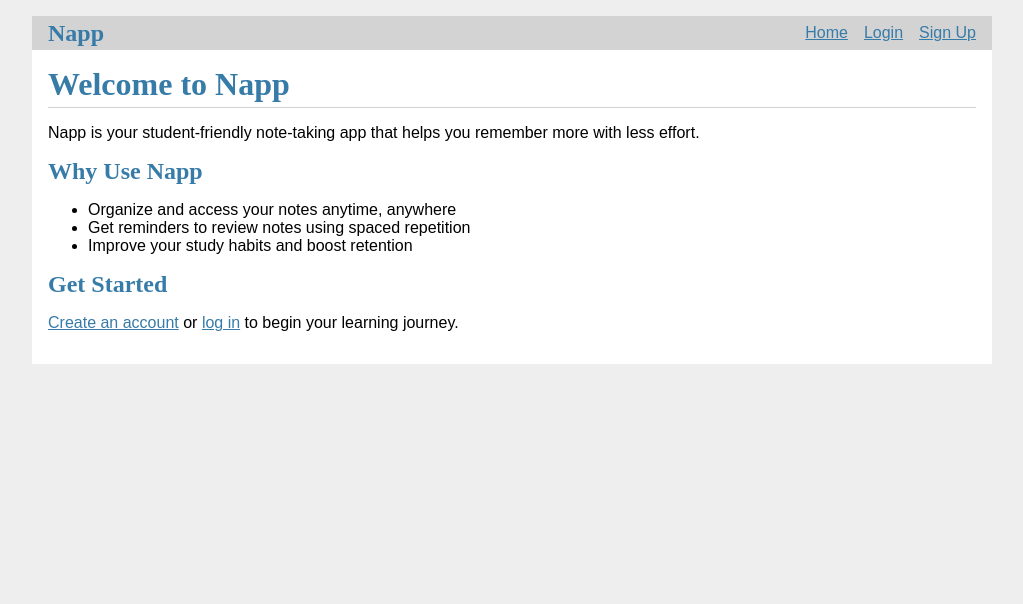
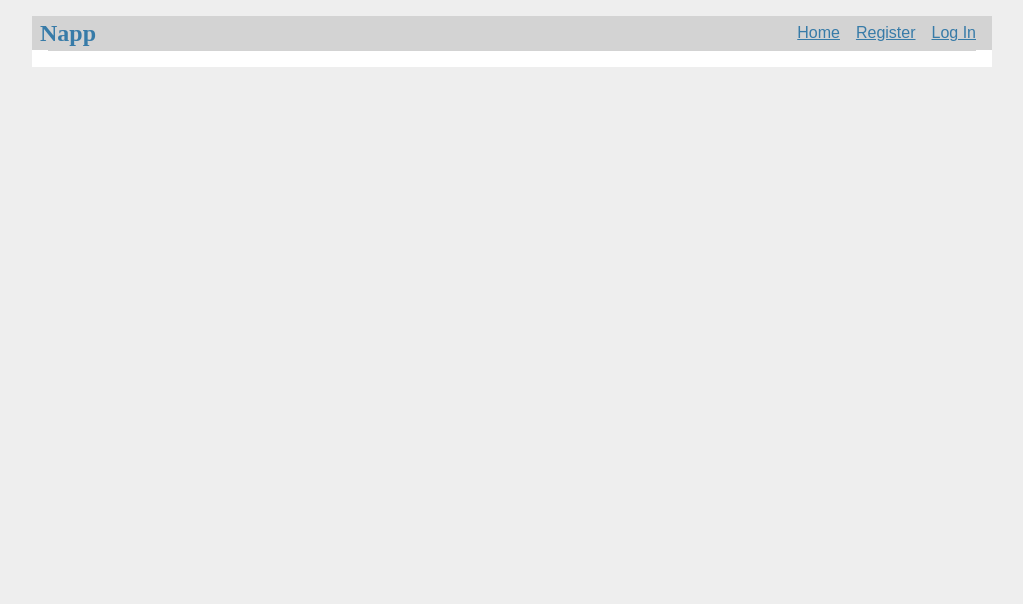
Before and after one commit to HubTakenIs/cs-final, a Flask app: page / in a window 1280 px wide. Shown: the top 604 px of the page, without its empty margins (128-1151 px from the left). Run offline with Flask 3, Linux system fonts and the light colour scheme.

Commit message:
making index page use base template

```diff
--- a/note_app/napp/templates/index.html
+++ b/note_app/napp/templates/index.html
@@ -1,31 +1,5 @@
-<!DOCTYPE html>
-<html lang="en">
-<head>
-  <meta charset="UTF-8">
-  <title>Napp - Your Smart Note-Taking Companion</title>
-  <link rel="stylesheet" href="{{ url_for('static', filename='style.css') }}">
-</head>
-<body>
-
-  <nav>
-    <h1><a href="{{ url_for('main.index') }}">Napp</a></h1>
-    <ul>
-     {% if g.user %}
-      <li><span>{{ g.user['username'] }}</span>
-      <li><a href="{{ url_for('main.index') }}">Home</a></li>
-      <li><a href="{{ url_for('note.list') }}">Notes</a></li>
-      <li><a href="{{ url_for('reminder.list') }}">Reminders</a></li>
-      <li><a href="{{ url_for('upload.list') }}">Uploads</a></li>
-      <li><a href="{{ url_for('auth.logout') }}">Log Out</a>
-     {% else %}
-      <li><a href="{{ url_for('main.index') }}">Home</a></li>
-      <li><a href="{{ url_for('auth.login') }}">Login</a></li>
-      <li><a href="{{ url_for('auth.register') }}">Sign Up</a></li>
-    </ul>
-     {% endif %}
-  </nav>
-
-  <div class="content">
+{% extends 'base.html' %}
+<div class="content">
     <header>
       <h1>Welcome to Napp</h1>
     </header>
@@ -42,6 +16,3 @@
     <h2>Get Started</h2>
     <p><a href="{{ url_for('auth.register') }}">Create an account</a> or <a href="{{ url_for('auth.login') }}">log in</a> to begin your learning journey.</p>
   </div>
-
-</body>
-</html>
```
